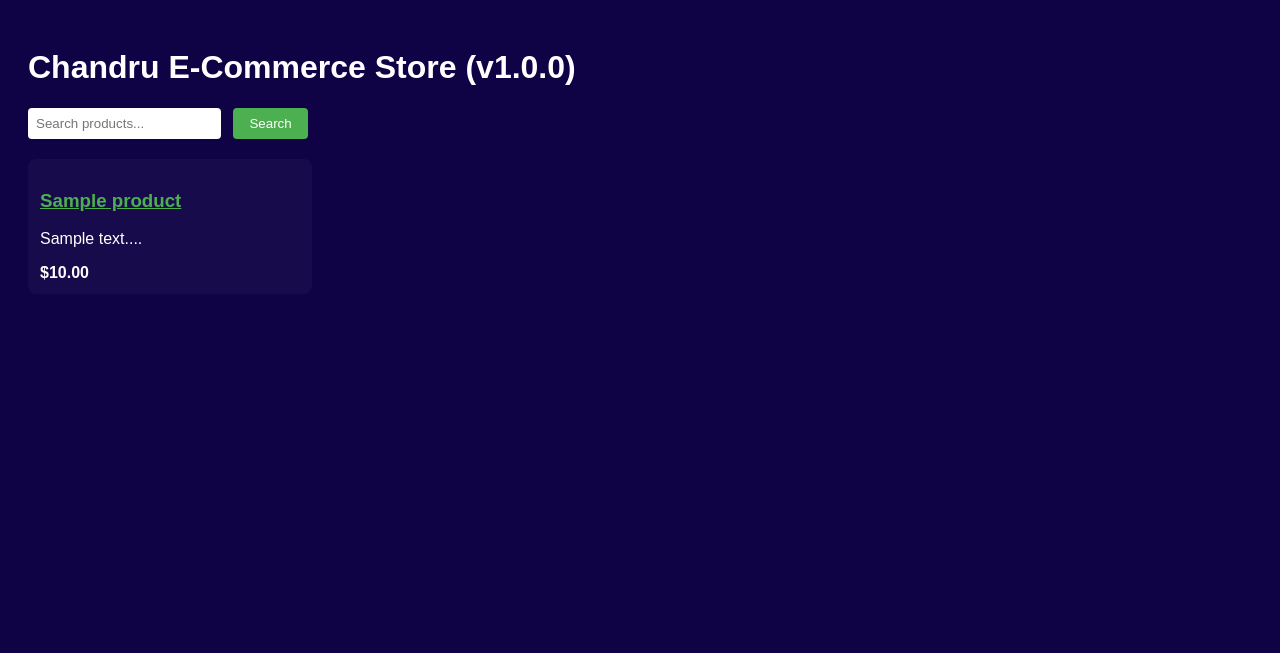
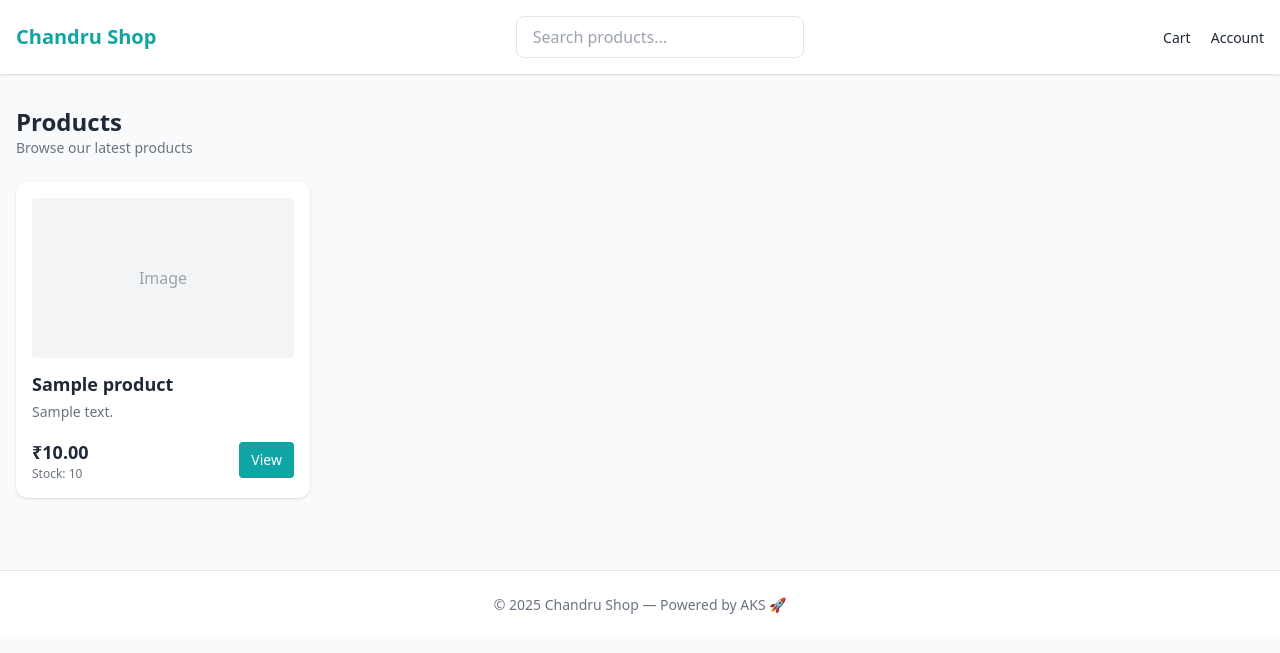
Before and after one commit to Chandruthelinesmasher/chandru-ecommerce-AKS, a Flask app: page / in a window 1280 px wide. Shown: the top 653 px of the page. Run offline with Flask 3, Linux system fonts and the light colour scheme; tables that the repository leaves empty hold one stand-in row (values such as "Sample post"); some libraries are stand-ins or nearby versions.

Commit message:
Saving the updated python app.py

```diff
--- a/services/product/app.py
+++ b/services/product/app.py
@@ -7,7 +7,7 @@ import time
 from functools import wraps
 from threading import Event
 
-from flask import Flask, jsonify, request, abort, render_template
+from flask import Flask, jsonify, request, abort, render_template, send_from_directory
 from flask_sqlalchemy import SQLAlchemy
 from sqlalchemy import text
 from redis import Redis, RedisError
@@ -18,7 +18,7 @@ from werkzeug.exceptions import HTTPException
 # --------- Configuration ----------
 DB_DEFAULT = "sqlite:///./product.db"
 DATABASE_URL = os.environ.get("DATABASE_URL", DB_DEFAULT)
-REDIS_URL = os.environ.get("REDIS_URL", None)
+REDIS_URL = os.environ.get("REDIS_URL")
 SECRET_KEY = os.environ.get("SECRET_KEY", "changeme")
 APP_VERSION = os.environ.get("APP_VERSION", "v1.0.0")
 
@@ -61,6 +61,7 @@ def record_metrics(endpoint):
         @wraps(func)
         def wrapper(*args, **kwargs):
             start = time.time()
+            status = 200
             try:
                 response = func(*args, **kwargs)
                 status = getattr(response, "status_code", 200)
@@ -75,6 +76,7 @@ def record_metrics(endpoint):
                 duration = time.time() - start
                 HTTP_LATENCY.labels(endpoint=endpoint).observe(duration)
                 HTTP_REQUESTS.labels(method=request.method, endpoint=endpoint, http_status=str(status)).inc()
+
         return wrapper
     return decorator
 
@@ -85,11 +87,12 @@ def init_models(app):
 
     class Product(db.Model):
         __tablename__ = "products"
+
         id = db.Column(db.Integer, primary_key=True)
         title = db.Column(db.String(255), nullable=False)
         description = db.Column(db.Text)
         price = db.Column(db.Float, nullable=False)
-        currency = db.Column(db.String(8), default="USD")
+        currency = db.Column(db.String(8), default="INR")
         stock = db.Column(db.Integer, default=0)
         created_at = db.Column(db.DateTime, server_default=text("CURRENT_TIMESTAMP"))
 
@@ -106,10 +109,11 @@ def init_models(app):
     with app.app_context():
         db.create_all()
 
+    app.Product = Product
     return Product
 
 
-# --------- ✅ FLASK FACTORY ----------
+# --------- Factory ----------
 def create_app(config=None):
     configure_logging()
 
@@ -123,6 +127,7 @@ def create_app(config=None):
 
     app.wsgi_app = ProxyFix(app.wsgi_app)
 
+    # Configuration
     app.config["SQLALCHEMY_DATABASE_URI"] = DATABASE_URL
     app.config["SQLALCHEMY_TRACK_MODIFICATIONS"] = False
     app.config["SECRET_KEY"] = SECRET_KEY
@@ -131,8 +136,10 @@ def create_app(config=None):
     if config:
         app.config.update(config)
 
+    # Init DB
     Product = init_models(app)
 
+    # Redis
     global redis_client
     if REDIS_URL:
         try:
@@ -144,23 +151,23 @@ def create_app(config=None):
     else:
         app.logger.info("Redis not configured; using in-memory cache")
 
-    # ---------- Errors ----------
+    # --------- Error Handling ----------
     @app.errorhandler(Exception)
     def handle_exception(e):
         app.logger.exception("Unhandled exception")
-        code = 500
+        status = 500
         if isinstance(e, HTTPException):
-            code = e.code
-        return jsonify({"error": str(e)}), code
+            status = e.code
+        return jsonify({"error": str(e)}), status
 
-    # ---------- Health ----------
+    # --------- Health ----------
     @app.route("/health")
     def health():
         try:
             db.session.execute(text("SELECT 1"))
             return jsonify({"status": "ok"}), 200
         except Exception:
-            return jsonify({"status": "degraded"}), 503
+            return jsonify({"status": 'degraded'}), 503
 
     @app.route("/ready")
     def ready():
@@ -170,7 +177,12 @@ def create_app(config=None):
     def metrics():
         return generate_latest(), 200, {"Content-Type": CONTENT_TYPE_LATEST}
 
-    # ---------- ✅ FIXED WEB INDEX WITH PAGINATION ----------
+    # --------- Serve style.css from templates folder ----------
+    @app.route("/templates/<path:filename>")
+    def template_static(filename):
+        return send_from_directory(os.path.join(BASE_DIR, "templates"), filename)
+
+    # --------- HOME PAGE ----------
     @app.route("/", methods=["GET"])
     @record_metrics("index")
     def index():
@@ -180,32 +192,36 @@ def create_app(config=None):
 
         query = Product.query
         if q:
-            like_q = f"%{q}%"
+            like = f"%{q}%"
             query = query.filter(
-                db.or_(Product.title.ilike(like_q), Product.description.ilike(like_q))
+                db.or_(Product.title.ilike(like), Product.description.ilike(like))
             )
 
         pag = query.order_by(Product.created_at.desc()).paginate(
             page=page, per_page=per_page, error_out=False
         )
 
-        items = pag.items
-
         return render_template(
             "index.html",
-            products=[p.to_dict() for p in items],
+            products=[p.to_dict() for p in pag.items],
             page=page,
             pages=pag.pages,
             q=q,
             version=APP_VERSION,
         )
 
-    # ---------- REST API ----------
+    # --------- PRODUCT PAGE ----------
+    @app.route("/product/<int:product_id>")
+    def product_page(product_id):
+        p = Product.query.get_or_404(product_id)
+        return render_template("product.html", product=p.to_dict())
+
+    # --------- API ----------
     @app.route("/api/products")
     def api_products():
         return jsonify([p.to_dict() for p in Product.query.all()])
 
-    # ---------- Shutdown ----------
+    # --------- Shutdown ----------
     def handle_sigterm(signum, frame):
         app.logger.info("Shutdown signal received")
         shutdown_event.set()
@@ -216,7 +232,7 @@ def create_app(config=None):
     return app
 
 
-# ✅ LOCAL DEV ONLY
+# --------- Local Dev ---------
 if __name__ == "__main__":
     app = create_app()
     app.run(host="0.0.0.0", port=int(os.environ.get("PORT", 8000)))
--- /dev/null
+++ b/services/product/templates/base.html
@@ -0,0 +1,63 @@
+<!doctype html>
+<html lang="en">
+  <head>
+    <meta charset="utf-8" />
+    <title>{{ title or "Chandru Shop" }}</title>
+    <meta name="viewport" content="width=device-width, initial-scale=1" />
+
+    <!-- Tailwind CDN -->
+    <script src="https://cdn.tailwindcss.com"></script>
+
+    <script>
+      tailwind.config = {
+        theme: {
+          extend: {
+            colors: {
+              primary: "#0ea5a4",
+              accent: "#7c3aed",
+            },
+          },
+        },
+      };
+    </script>
+
+    <!-- ✅ CSS FROM TEMPLATES FOLDER -->
+    <link rel="stylesheet" href="/templates/style.css">
+  </head>
+
+  <body class="bg-gray-50 text-gray-800">
+
+    <!-- NAVBAR -->
+    <header class="bg-white shadow">
+      <div class="max-w-7xl mx-auto px-4 py-4 flex justify-between items-center">
+        <a href="/" class="text-xl font-bold text-primary">Chandru Shop</a>
+
+        <form method="get" action="/" class="hidden sm:block">
+          <input
+            type="text"
+            name="q"
+            value="{{ q or '' }}"
+            placeholder="Search products..."
+            class="px-4 py-2 border rounded-lg w-72"
+          />
+        </form>
+
+        <div class="space-x-4">
+          <a href="#" class="text-sm hover:text-primary">Cart</a>
+          <a href="#" class="text-sm hover:text-primary">Account</a>
+        </div>
+      </div>
+    </header>
+
+    <main class="max-w-7xl mx-auto px-4 py-8">
+      {% block content %}{% endblock %}
+    </main>
+
+    <footer class="bg-white border-t mt-10">
+      <div class="max-w-7xl mx-auto px-4 py-6 text-sm text-gray-500 text-center">
+        © 2025 Chandru Shop — Powered by AKS 🚀
+      </div>
+    </footer>
+
+  </body>
+</html>
--- a/services/product/templates/index.html
+++ b/services/product/templates/index.html
@@ -1,56 +1,52 @@
-<!doctype html>
-<html>
-  <head>
-    <meta charset="utf-8" />
-    <title>Chandru E-Commerce — Catalog</title>
-    <style>
-      body{font-family:Arial, sans-serif;background:#0f0346;color:#fff;padding:20px}
-      .grid{display:flex;flex-wrap:wrap;gap:12px;margin-top:20px}
-      .search-form{margin:20px 0}
-      .search-form input{padding:8px;border-radius:4px;border:none;margin-right:8px}
-      .search-form button{padding:8px 16px;border-radius:4px;border:none;background:#4CAF50;color:white;cursor:pointer}
-      .pagination{margin-top:20px;display:flex;gap:8px}
-      .pagination a{padding:8px 12px;background:rgba(255,255,255,0.1);border-radius:4px;text-decoration:none;color:#fff}
-      .pagination a.active{background:#4CAF50}
-      a{color:#4CAF50}
-    </style>
-  </head>
-  <body>
-    <header><h1>Chandru E-Commerce Store ({{ version }})</h1></header>
+{% extends "base.html" %}
 
-    <form method="get" class="search-form">
-      <input name="q" placeholder="Search products..." value="{{ q }}" />
-      <button type="submit">Search</button>
-    </form>
+{% block content %}
+<div class="mb-6">
+  <h1 class="text-2xl font-bold">Products</h1>
+  <p class="text-gray-500 text-sm">Browse our latest products</p>
+</div>
 
-    <div class="grid">
-      {% for p in products %}
-        <div style="border-radius:8px;padding:12px;background:rgba(255,255,255,0.03);width:260px;">
-          <h3><a href="{{ url_for('product_page', product_id=p.id) }}">{{ p.title }}</a></h3>
-          <p>{{ p.description[:120] }}...</p>
-          <div><strong>${{ "%.2f"|format(p.price) }}</strong></div>
-        </div>
-      {% else %}
-        <p>No products found.</p>
-      {% endfor %}
+<div class="grid grid-cols-1 sm:grid-cols-2 md:grid-cols-3 lg:grid-cols-4 gap-6">
+
+  {% for p in products %}
+  <div class="bg-white rounded-xl shadow p-4 flex flex-col card-hover">
+    <div class="h-40 bg-gray-100 rounded mb-3 flex items-center justify-center text-gray-400">
+      Image
     </div>
 
-    <!-- Pagination Controls -->
-    {% if pages > 1 %}
-    <div class="pagination">
-      {% if page > 1 %}
-        <a href="?page={{ page - 1 }}{% if q %}&q={{ q }}{% endif %}">← Previous</a>
-      {% endif %}
+    <h2 class="font-semibold text-lg">{{ p.title }}</h2>
+    <p class="text-gray-500 text-sm mt-1 truncate">{{ p.description }}</p>
 
-      {% for p in range(1, pages + 1) %}
-        <a href="?page={{ p }}{% if q %}&q={{ q }}{% endif %}"
-           class="{% if p == page %}active{% endif %}">{{ p }}</a>
-      {% endfor %}
+    <div class="mt-4 flex justify-between items-center">
+      <div>
+        <div class="font-bold text-lg">₹{{ "%.2f"|format(p.price) }}</div>
+        <div class="text-xs text-gray-500">Stock: {{ p.stock }}</div>
+      </div>
 
-      {% if page < pages %}
-        <a href="?page={{ page + 1 }}{% if q %}&q={{ q }}{% endif %}">Next →</a>
-      {% endif %}
+      <a
+        href="/product/{{ p.id }}"
+        class="bg-primary text-white text-sm px-3 py-2 rounded hover:bg-accent"
+      >
+        View
+      </a>
     </div>
-    {% endif %}
-  </body>
-</html>
+  </div>
+  {% endfor %}
+
+</div>
+
+<!-- ✅ PAGINATION -->
+{% if pages and pages > 1 %}
+<div class="flex justify-center mt-10 space-x-2">
+  {% for num in range(1, pages + 1) %}
+    <a
+      href="?page={{ num }}{% if q %}&q={{ q }}{% endif %}"
+      class="px-3 py-1 rounded border text-sm
+      {% if num == page %}bg-primary text-white{% else %}bg-white{% endif %}">
+      {{ num }}
+    </a>
+  {% endfor %}
+</div>
+{% endif %}
+
+{% endblock %}
--- /dev/null
+++ b/services/product/templates/style.css
@@ -0,0 +1,22 @@
+/* Smooth hover */
+body {
+  -webkit-font-smoothing: antialiased;
+  -moz-osx-font-smoothing: grayscale;
+}
+
+/* Hover lift */
+.card-hover {
+  transition: transform 0.2s ease, box-shadow 0.2s ease;
+}
+
+.card-hover:hover {
+  transform: translateY(-6px);
+  box-shadow: 0px 10px 25px rgba(0,0,0,0.12);
+}
+
+/* Truncate text */
+.truncate {
+  overflow: hidden;
+  white-space: nowrap;
+  text-overflow: ellipsis;
+}
```
Also changed, not shown: services/product/templates/product.html (+28 -15 lines).
